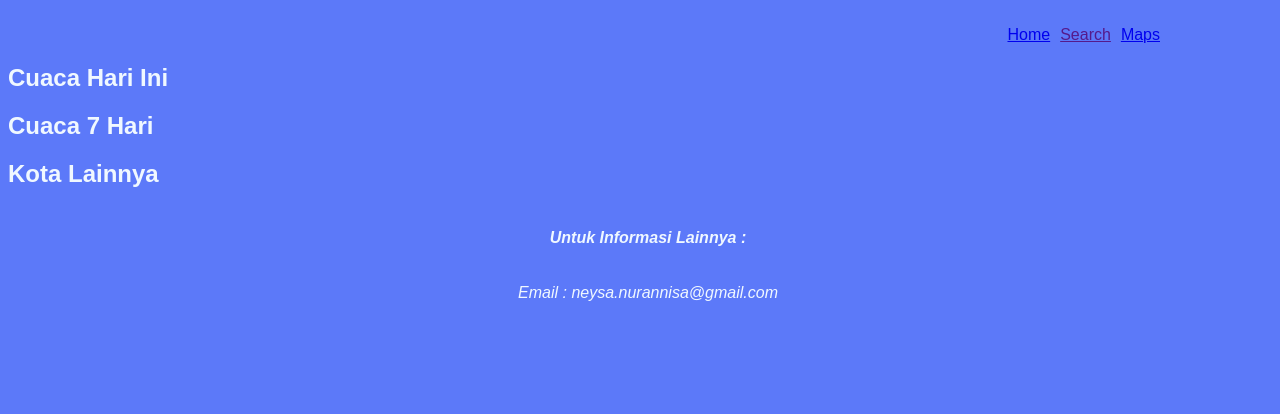
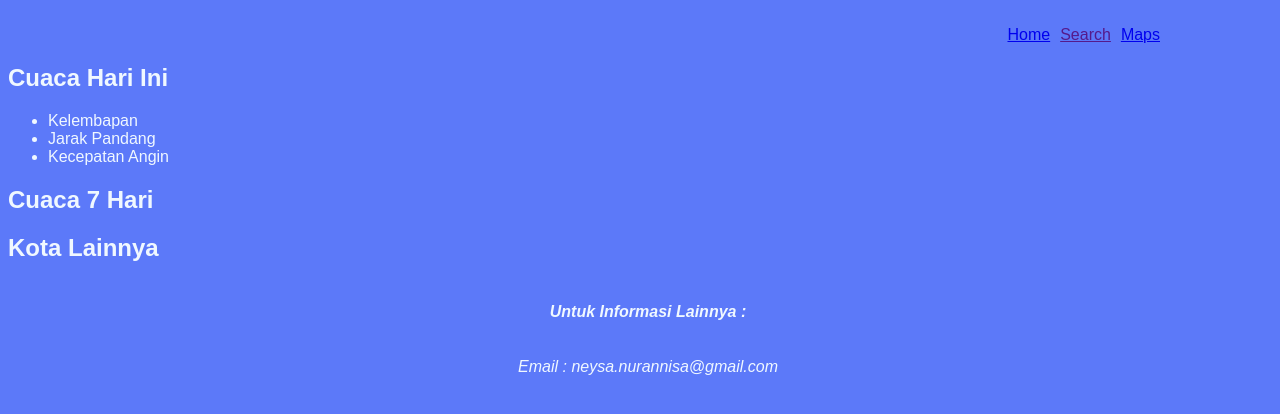
Before and after one commit to neysanurannisa/IndividualProject-P0, a plain HTML site: page index.html in a window 1280 px wide. Drawn offline with Linux system fonts and the light colour scheme.

```diff
--- a/index.html
+++ b/index.html
@@ -21,7 +21,11 @@
         </div>
 
         <div class="wea-detail">
-            <h2></h2>
+            <ul>
+                <li>Kelembapan</li>
+                <li>Jarak Pandang</li>
+                <li>Kecepatan Angin</li>
+            </ul>
         </div>
 
         <div class="wea-week">
```
